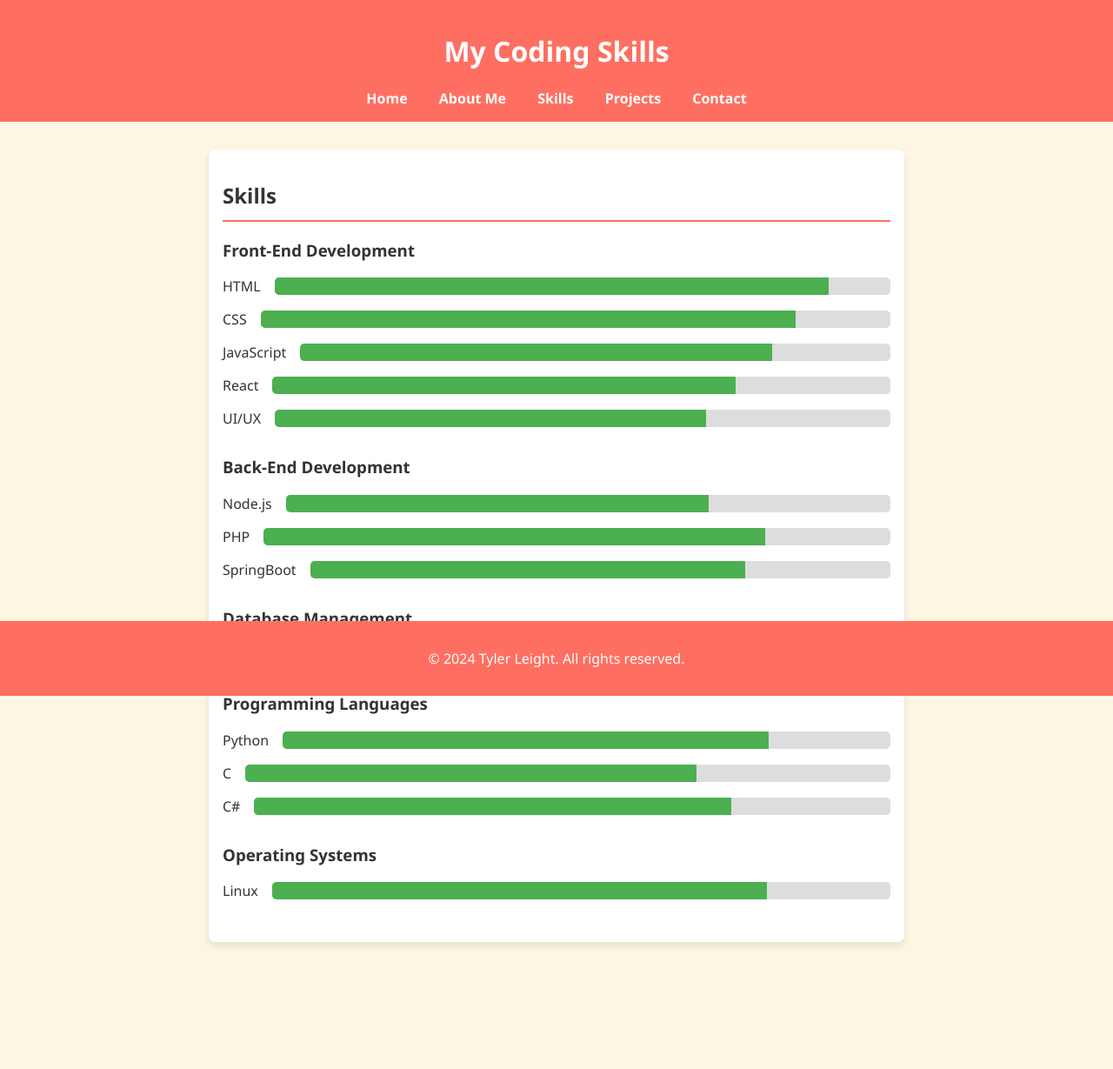
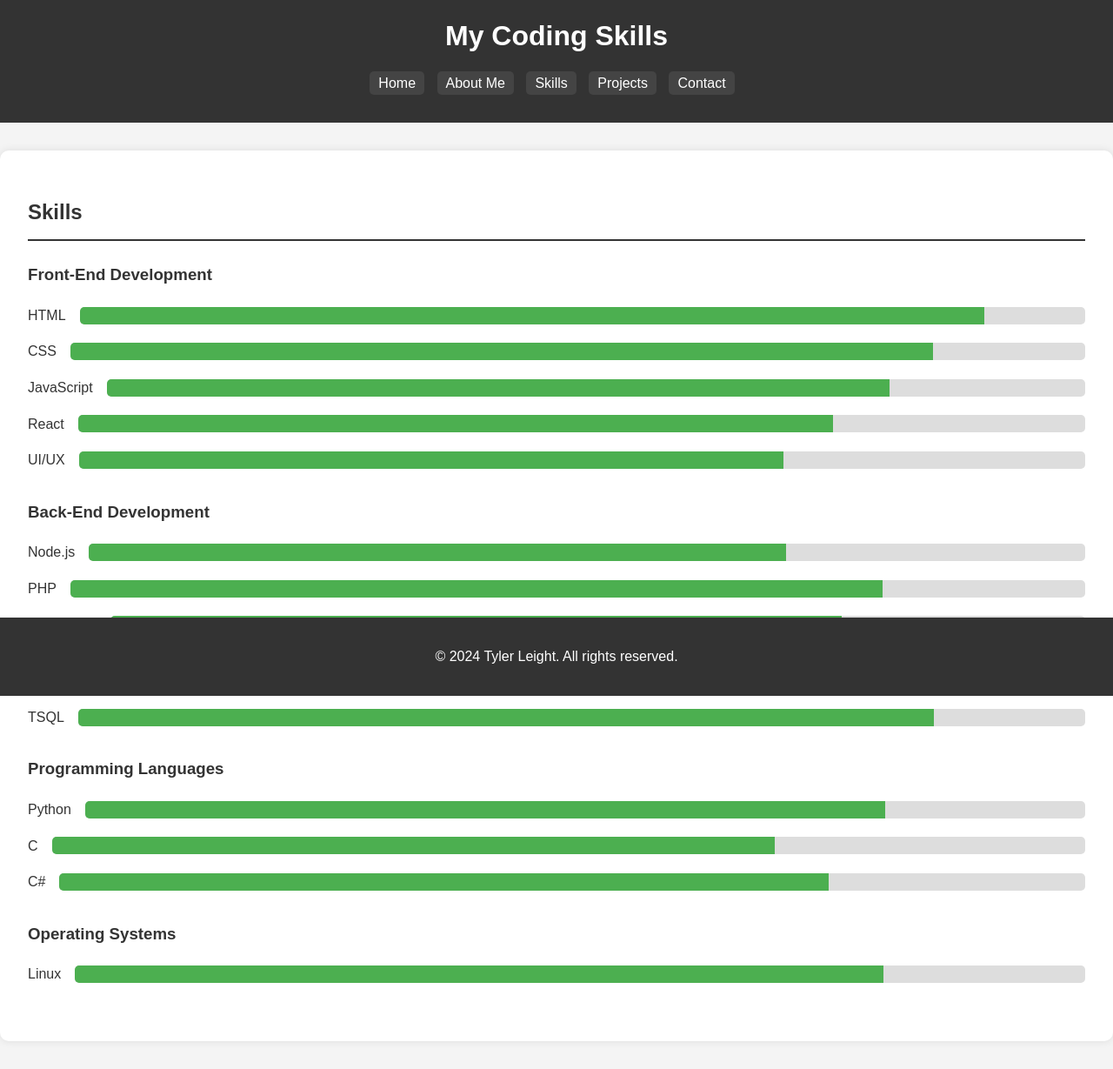
Before and after one commit to TLeight/solo_web_proj, a PHP site: page /templates/skills.html in a window 1280 px wide. Shown: the whole page at 87% size. Before the commit the page ends 1087 px from the top, so only its background shows below. Run offline with PHP 8.4, Linux system fonts and the light colour scheme.

Commit message:
update to CSS

```diff
--- a/css/style.css
+++ b/css/style.css
@@ -1,81 +1,126 @@
+/* General Styles */
 body {
-    font-family: 'Segoe UI', Tahoma, Geneva, Verdana, sans-serif;
+    font-family: Arial, sans-serif;
     margin: 0;
     padding: 0;
-    box-sizing: border-box;
-    background-color: #fdf6e3;
+    line-height: 1.6;
     color: #333;
+    background-color: #f4f4f4;
 }
 
 header {
-    background-color: #ff6f61;
-    color: white;
+    background: #333;
+    color: #fff;
     padding: 1em 0;
     text-align: center;
-    position: sticky;
-    top: 0;
-    z-index: 1000;
+}
+
+header h1 {
+    margin: 0;
 }
 
 nav ul {
-    list-style-type: none;
+    list-style: none;
     padding: 0;
-    margin: 0;
 }
 
 nav ul li {
     display: inline;
-    margin: 0 1em;
+    margin-right: 10px;
 }
 
 nav ul li a {
-    color: white;
+    color: #fff;
     text-decoration: none;
-    font-weight: bold;
+    padding: 5px 10px;
+    background: #444;
+    border-radius: 5px;
 }
 
-main {
-    padding: 2em;
-    max-width: 800px;
-    margin: 0 auto;
+nav ul li a:hover {
+    background: #555;
 }
 
+/* Section Styles */
 section {
-    margin-bottom: 2em;
-    padding: 1em;
-    border-radius: 8px;
-    box-shadow: 0 4px 8px rgba(0, 0, 0, 0.1);
-    background-color: #fff;
+    padding: 2em;
+    margin: 2em 0;
+    background: #fff;
+    border-radius: 10px;
+    box-shadow: 0 0 10px rgba(0,0,0,0.1);
 }
 
 h2 {
-    border-bottom: 2px solid #ff6f61;
+    border-bottom: 2px solid #333;
     padding-bottom: 0.5em;
+    margin-bottom: 1em;
 }
 
 ul {
-    list-style-type: none;
+    list-style: none;
     padding: 0;
 }
 
 ul li {
-    margin: 0.5em 0;
+    padding: 0.5em 0;
 }
 
+/* Skills Page Specific Styles */
+.skill-category {
+    margin-bottom: 2em;
+}
+
+.skill {
+    display: flex;
+    align-items: center;
+    margin-bottom: 1em;
+}
+
+.progress-bar {
+    background-color: #ddd;
+    border-radius: 5px;
+    overflow: hidden;
+    width: 100%;
+    height: 20px;
+    margin-left: 1em;
+}
+
+.progress-bar div {
+    height: 100%;
+    background-color: #4caf50;
+}
+
+/* Footer Styles */
 footer {
-    background-color: #ff6f61;
-    color: white;
+    background: #333;
+    color: #fff;
     text-align: center;
     padding: 1em 0;
-    position: fixed;
+    position: absolute;
     bottom: 0;
     width: 100%;
 }
 
-a {
-    color: #ff6f61;
+/* Responsive Styles */
+@media (max-width: 768px) {
+    nav ul li {
+        display: block;
+        margin: 0;
+    }
+
+    nav ul li a {
+        display: block;
+        margin: 5px 0;
+    }
+
+    .skill {
+        flex-direction: column;
+        align-items: flex-start;
+    }
+
+    .progress-bar {
+        width: 100%;
+        margin-left: 0;
+        margin-top: 5px;
+    }
 }
-
-a:hover {
-    text-decoration: underline;
-}
```
